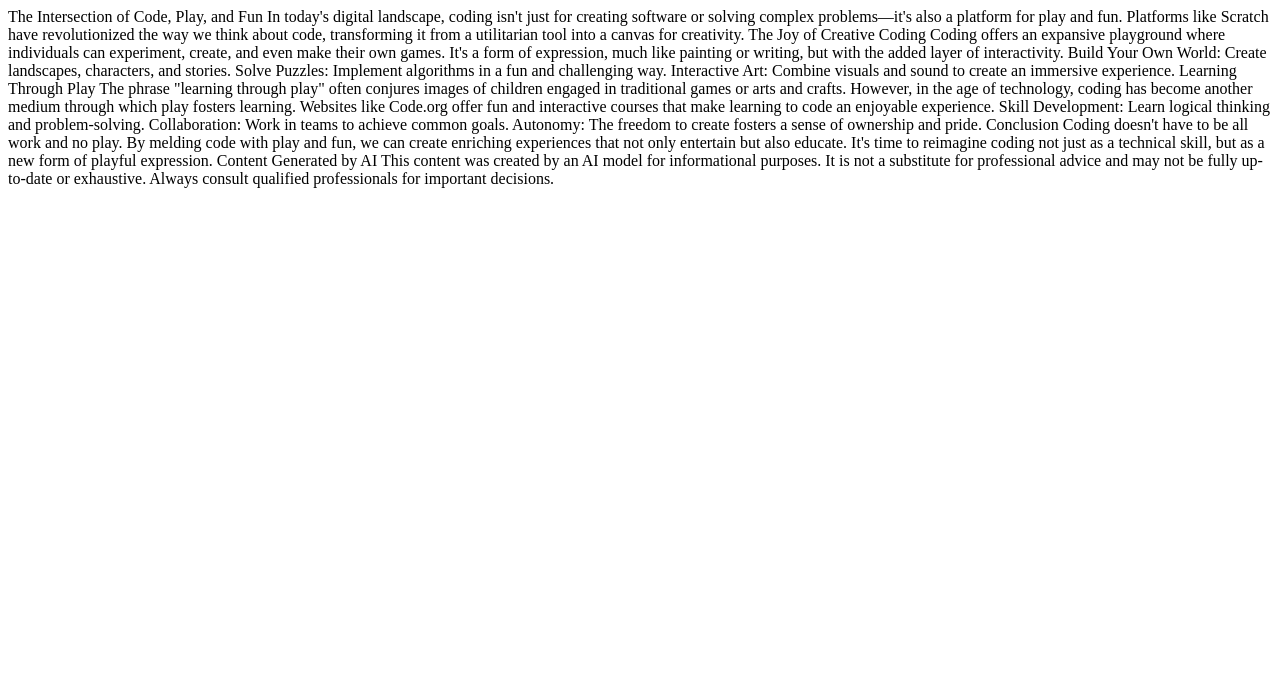
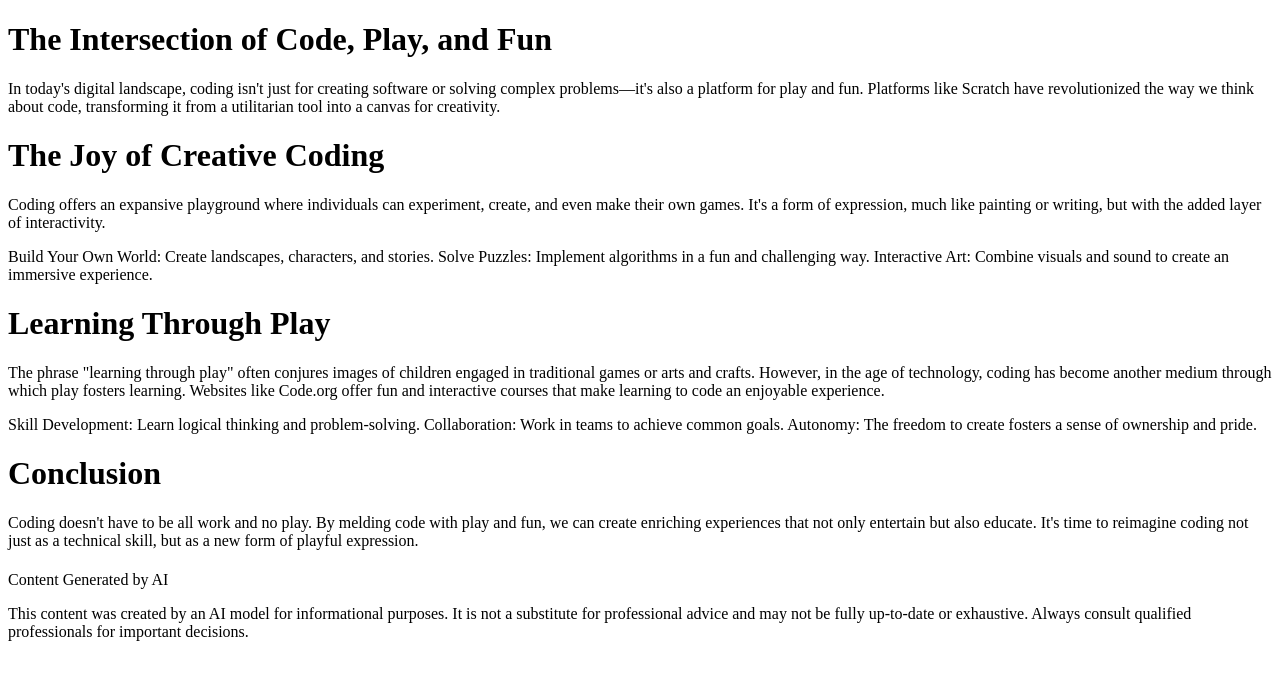
Before and after one commit to jasidet/mm912-oppgave1, a plain HTML site: page index.html in a window 1280 px wide. Drawn offline with Linux system fonts and the light colour scheme.

Commit message:
Endret paa fil. lagt til div, h1, og p

```diff
--- a/index.html
+++ b/index.html
@@ -8,49 +8,91 @@
 </head>
 
 <body>
+    <!-- https://desktop.github.com/ Dette er litt som å ha VS-code på nett. -->
+    <!-- https://desktop.github.com/ SHIFT + ALT + F autoformattering. -->
+
+    <div>
+        <!-- DIV for alt -->
+
+        <div>
+            <!-- DIV for del 1 -->
 
 
+            <h1>The Intersection of Code, Play, and Fun</h1>
 
-The Intersection of Code, Play, and Fun
-
-In today's digital landscape, coding isn't just for creating software or solving complex problems—it's also a platform for play and fun. Platforms like Scratch have revolutionized the way we think about code, transforming it from a utilitarian tool into a canvas for creativity.
-
-The Joy of Creative Coding
-
-Coding offers an expansive playground where individuals can experiment, create, and even make their own games. It's a form of expression, much like painting or writing, but with the added layer of interactivity.
-
-    Build Your Own World: Create landscapes, characters, and stories.
-    Solve Puzzles: Implement algorithms in a fun and challenging way.
-    Interactive Art: Combine visuals and sound to create an immersive experience.
-
-Learning Through Play
-
-The phrase "learning through play" often conjures images of children engaged in traditional games or arts and crafts. However, in the age of technology, coding has become another medium through which play fosters learning. Websites like Code.org offer fun and interactive courses that make learning to code an enjoyable experience.
-
-    Skill Development: Learn logical thinking and problem-solving.
-    Collaboration: Work in teams to achieve common goals.
-    Autonomy: The freedom to create fosters a sense of ownership and pride.
-
-Conclusion
-
-Coding doesn't have to be all work and no play. By melding code with play and fun, we can create enriching experiences that not only entertain but also educate. It's time to reimagine coding not just as a technical skill, but as a new form of playful expression.
+            <p>In today's digital landscape, coding isn't just for creating software or solving complex problems—it's
+                also
+                a platform for play and fun. Platforms like Scratch have revolutionized the way we think about code,
+                transforming it from a utilitarian tool into a canvas for creativity.
+            </p>
 
 
-Content Generated by AI
-
-This content was created by an AI model for informational purposes. It is not a substitute for professional advice and may not be fully up-to-date or exhaustive. Always consult qualified professionals for important decisions.
+        </div>
 
 
+        <div>
+            <!-- DIV for del 2 -->
 
+            <h1>The Joy of Creative Coding</h1>
+            <p>
+                Coding offers an expansive playground where individuals can experiment, create, and even make their own
+                games. It's a form of expression, much like painting or writing, but with the added layer of
+                interactivity.
+            </p>
+            <p>
+                Build Your Own World: Create landscapes, characters, and stories.
+                Solve Puzzles: Implement algorithms in a fun and challenging way.
+                Interactive Art: Combine visuals and sound to create an immersive experience.
+            </p>
 
+        </div>
 
+        <div>
+            <!-- DIV for del 3 -->
 
+            <h1>Learning Through Play</h1>
+            <p>
+                The phrase "learning through play" often conjures images of children engaged in traditional games or
+                arts
+                and crafts. However, in the age of technology, coding has become another medium through which play
+                fosters
+                learning. Websites like Code.org offer fun and interactive courses that make learning to code an
+                enjoyable
+                experience.
+            </p>
+            <p>
+                Skill Development: Learn logical thinking and problem-solving.
+                Collaboration: Work in teams to achieve common goals.
+                Autonomy: The freedom to create fosters a sense of ownership and pride.
+            </p>
 
+        </div>
 
+        <div>
+            <!-- DIV for del 4 -->
 
+            <h1>Conclusion</h1>
+            <p>
+                Coding doesn't have to be all work and no play. By melding code with play and fun, we can create
+                enriching
+                experiences that not only entertain but also educate. It's time to reimagine coding not just as a
+                technical
+                skill, but as a new form of playful expression.
+            </p>
+        </div>
 
-
-
+        <div>
+            <!-- DIV for del 5 -->
+            <h1></h1>Content Generated by AI
+            <p>
+                This content was created by an AI model for informational purposes. It is not a substitute for
+                professional
+                advice and may not be fully up-to-date or exhaustive. Always consult qualified professionals for
+                important
+                decisions.
+            </p>
+        </div>
+    </div>
 
 </body>
 
```
